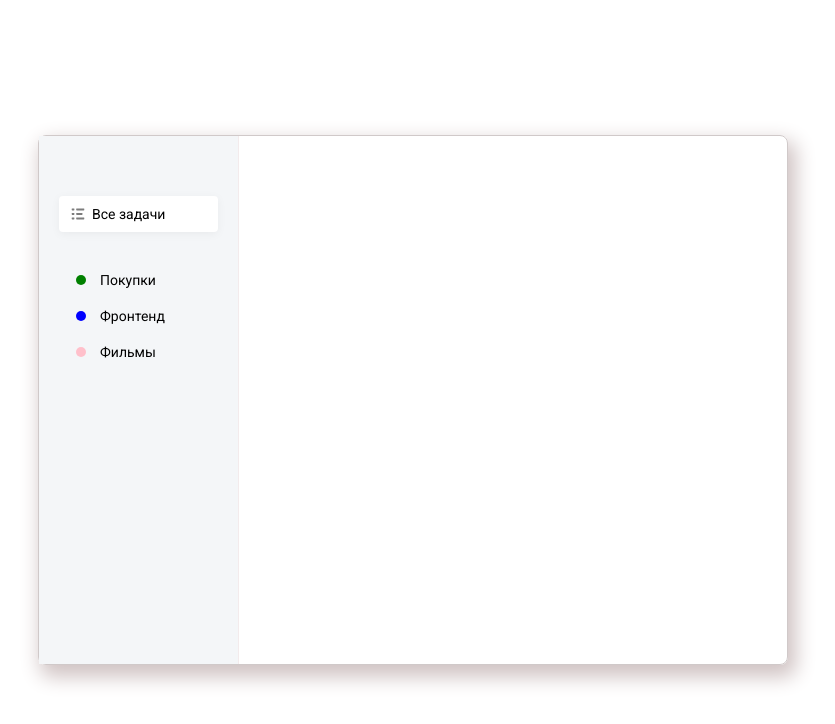
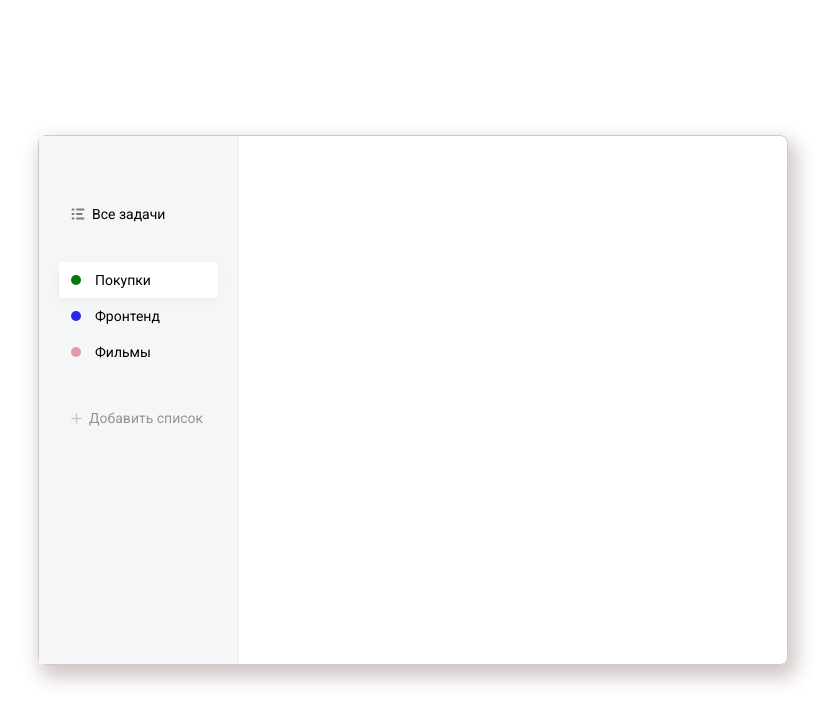
Before and after one commit to gowagowa-cha/to-do, a React (Create React App) app in the folder todo-app/: page / in a window 1280 px wide. Shown: the top 724 px of the page, without its empty margins (227-1062 px from the left). Built offline with nearby package versions, Linux system fonts and the light colour scheme.

Commit message:
Added new component "Badge",(так же новые состояния)

```diff
--- a/todo-app/package.json
+++ b/todo-app/package.json
@@ -6,6 +6,7 @@
     "@testing-library/jest-dom": "^5.11.10",
     "@testing-library/react": "^11.2.6",
     "@testing-library/user-event": "^12.8.3",
+    "classnames": "^2.3.1",
     "node-sass": "^5.0.0",
     "react": "^17.0.2",
     "react-dom": "^17.0.2",
--- a/todo-app/src/App.js
+++ b/todo-app/src/App.js
@@ -1,5 +1,8 @@
 import React from 'react';
 import List from './components/List';
+import AddList from './components/addList/index';
+
+import DB from './assets/db.json';
 
 const App = () => {
   return (
@@ -23,7 +26,6 @@
                 </svg>
               ),
               name: 'Все задачи',
-				  active: true
             },
           ]}
         />
@@ -32,6 +34,7 @@
             {
               color: 'green',
               name: 'Покупки',
+              active: true,
             },
             {
               color: 'blue',
@@ -42,9 +45,11 @@
               name: 'Фильмы',
             },
           ]}
+          isRemovable
         />
+        <AddList colors={DB.colors}/>
       </div>
-      <div className='todo__content'></div>
+      <div className='todo__tasks'></div>
     </div>
   );
 };
--- /dev/null
+++ b/todo-app/src/assets/db.json
@@ -0,0 +1,25 @@
+{
+	"lists": [
+		{ "id": 1, "name": "Покупки", "colorId": 5 },
+		{ "id": 2, "name": "Фронтенд", "colorId": 4 },
+		{ "id": 2, "name": "Фильмы и сериалы", "colorId": 3 },
+		{ "id": 3, "name": "Книги", "colorId": 2 },
+		{ "id": 4, "name": "Личное", "colorId": 1 }
+	],
+	"tasks": [
+		{ "id": 1, "listId": 2, "text": "Изучить JavaScropt" },
+		{ "id": 2, "listId": 2, "text": "Изучить патерны проектировнаия" },
+		{ "id": 3, "listId": 2, "text": "ReactJS Hooks ( useState, useReducer, useEfect и т.д )" },
+		{ "id": 4, "listId": 2, "text": "Redux ( redux-obseverble, redux-saga )" }
+	],
+	"colors": [
+		{ "id": 1, "hex": "#C9D1D3", "name": "grey" },
+		{ "id": 2, "hex": "#42B883", "name": "green" },
+		{ "id": 3, "hex": "#64C4ED", "name": "blue" },
+		{ "id": 4, "hex": "#FFBBCC", "name": "pink" },
+		{ "id": 5, "hex": "#B6E6BD", "name": "lime" },
+		{ "id": 6, "hex": "#C355F5", "name": "purple" },
+		{ "id": 7, "hex": "#110133", "name": "black" },
+		{ "id": 8, "hex": "#FF6464", "name": "red" }
+	]
+}
--- /dev/null
+++ b/todo-app/src/components/Badge/Badge.scss
@@ -0,0 +1,32 @@
+.badge {
+	display: inline-block;
+	width: 10px;
+	height: 10px;
+	border-radius: 10px;
+	position: relative;
+
+	&--green {
+		background-color: rgb(8, 121, 8);
+	}
+	&--blue {
+		background-color: rgb(39, 39, 231);
+	}
+	&--pink {
+		background-color: rgb(230, 154, 167);
+	}
+	&--red {
+		background-color: rgb(233, 21, 21);
+	}
+	&--grey {
+		background-color: grey;
+	}
+	&--lime {
+		background-color: lime;
+	}
+	&--purple {
+		background-color: purple;
+	}
+	&--black {
+		background-color: rgb(2, 1, 46);
+	}
+}
--- /dev/null
+++ b/todo-app/src/components/Badge/index.jsx
@@ -0,0 +1,13 @@
+import React from 'react'
+import classNames from 'classnames'
+
+import './Badge.scss'
+
+const Badge = ( {color, onClick, className} ) => (
+	<i
+		onClick={onClick}
+			className={classNames('badge', {[`badge--${color}`]: color}, className) }
+	></i>
+);
+
+export default Badge
--- a/todo-app/src/components/List/List.scss
+++ b/todo-app/src/components/List/List.scss
@@ -1,5 +1,12 @@
 .list {
 	margin-bottom: 30px;
+
+	&__add-button {
+		opacity: 0.4;
+		&:hover {
+			opacity: 1;
+		}
+	}
 
 	li {
 		display: flex;
@@ -13,28 +20,17 @@
 			box-shadow: 0px 2px 10px rgba(0, 0, 0, 0.05);
 
 		}
+
+		.badge {
+			position: relative;
+
+		}
 	}
 	i {
 		display: inline-flex;
 		margin-right: 7px;
-		svg {
-			fill: red;
-		}
-	}
-	.badge {
-		width: 10px;
-		height: 10px;
-		border-radius: 10px;
-		position: relative;
-		margin-left: 5px;
-		&--green {
-			background-color: green;
-		}
-		&--blue {
-			background-color: blue;
-		}
-		&--pink {
-			background-color: pink;
-		}
+		// svg {
+		// 	fill:black;
+		// }
 	}
 }
--- a/todo-app/src/components/List/index.jsx
+++ b/todo-app/src/components/List/index.jsx
@@ -1,14 +1,25 @@
 import React from 'react';
+import classNames from 'classnames';
+import Badge from '../Badge/index'
 
 import './List.scss'
 
-const List = ({ items }) => {
+
+const List = ({ items, isRemovable, onClick }) => {
+
 	return (
-		<ul className="list">
+		<ul onClick={onClick} className="list">
 			{
-				items.map(item =>
-					<li class={item.active ? 'active' : ''}>
-						<i>{item.icon ? item.icon : <i className={`badge badge--${item.color}`}></i>}</i>
+				items.map((item, index) =>
+					<li key={index} className={classNames(item.className, {'active': item.active})}>
+						<i>
+							{item.icon ?
+								item.icon :
+(
+									<Badge color={ item.color }/>
+								)
+							}
+						</i>
 						<span>{item.name}</span>
 					</li>)
 			}
--- /dev/null
+++ b/todo-app/src/components/addList/addButtonList.scss
@@ -0,0 +1,52 @@
+.add-list {
+
+	&__popup {
+
+		width: 235px;
+		height: 150px;
+
+		background: #FFFFFF;
+		box-shadow: 0px 4px 10px rgba(0, 0, 0, 0.20%);
+		border-radius: 10px;
+		padding: 18px;
+		position: relative;
+		top: -25px;
+		left: 10px;
+
+		&-close-btn {
+			position: absolute;
+			right: -8px;
+			top: -8px;
+			cursor: pointer;
+		}
+
+		&-colors {
+			display: flex;
+			justify-content: space-between;
+			margin-top: 11px;
+
+			.badge {
+				width: 18px;
+				height: 18px;
+				cursor: pointer;
+
+				&.active {
+					width: 20px;
+					height: 20px;
+					border: 2px solid #463e3e;
+					position: static;
+				}
+			}
+		}
+		ul {
+			display: flex;
+		}
+	}
+
+
+	button {
+		width: 100%;
+		margin-top: 13px;
+	}
+
+}
--- /dev/null
+++ b/todo-app/src/components/addList/index.jsx
@@ -0,0 +1,76 @@
+import React, { useState } from 'react';
+import List from '../List'
+import Badge from '../Badge/index';
+
+import closeSvg from '../../assets/img/x.svg'
+
+import './addButtonList.scss'
+
+const AddList = ({ colors }) => {
+	const [visiblePopup, setVisiblePopup] = useState(false);
+	const [selectedColor, selectColor] = useState(colors[0].id);
+
+	// console.log(selectedColor);
+
+	return (
+		<div className="add-list">
+			<List
+			onClick={() => setVisiblePopup(true)}
+      		items={[
+         {
+            className: 'list__add-button',
+            icon: (
+                <svg
+                  width='11'
+                  height='11'
+                  viewBox='0 0 12 12'
+                  fill='none'
+                  xmlns='http://www.w3.org/2000/svg'
+                >
+                  <path
+                    d='M6 1V11'
+                    stroke='#868686'
+                    strokeWidth='1.5'
+                    strokeLinecap='round'
+                    strokeLinejoin='round'
+                  />
+                  <path
+                    d='M1 6H11'
+                    stroke='#868686'
+                    strokeWidth='1.5'
+                    strokeLinecap='round'
+                    strokeLinejoin='round'
+                  />
+                </svg>
+            ),
+            name: 'Добавить список',
+         },
+      		]}
+			/>
+			{visiblePopup && <div className="add-list__popup">
+				<img
+					onClick={() => setVisiblePopup(false)}
+					src={closeSvg} alt="Close button"
+					className="add-list__popup-close-btn"
+				/>
+				<input
+					className="field"
+					type="text"
+					placeholder="Название папки">
+				</input>
+				<div className="add-list__popup-colors">
+					{colors.map((color) => (
+						<Badge
+							onClick={() => selectColor(color.id)}
+							key={color.id} color={color.name}
+							className={selectedColor === color.id && 'active'}
+						/>
+					))}
+				</div>
+				<button className="button">Добавить</button>
+			</div>}
+		</div>
+	)
+}
+
+export default AddList;
--- a/todo-app/src/index.scss
+++ b/todo-app/src/index.scss
@@ -31,3 +31,36 @@
 		padding: 60px 20px;
 	}
 }
+
+.button {
+	background: #4DD599;
+	border-radius: 4px;
+	color: #fff;
+	border: 0;
+	padding: 10px 20px;
+	outline: none;
+	cursor: pointer;
+
+	&:hover {
+		background: darken(#4DD599, 5%)
+	}
+
+	&:active {
+		background: darken(#4DD599, 10%)
+	}
+
+}
+
+.field {
+	background: #FFFFFF;
+	border: 1px solid #EFEFEF;
+	box-sizing: border-box;
+	border-radius: 4px;
+	padding: 8px 12px;
+	width: 100%;
+	outline: none;
+
+	&:focus {
+		border-color: #dbdbdb;
+	}
+}
```
Also changed, not shown: todo-app/src/assets/img/x.svg, 1 other file (tests, documents, lock files or other folders).
